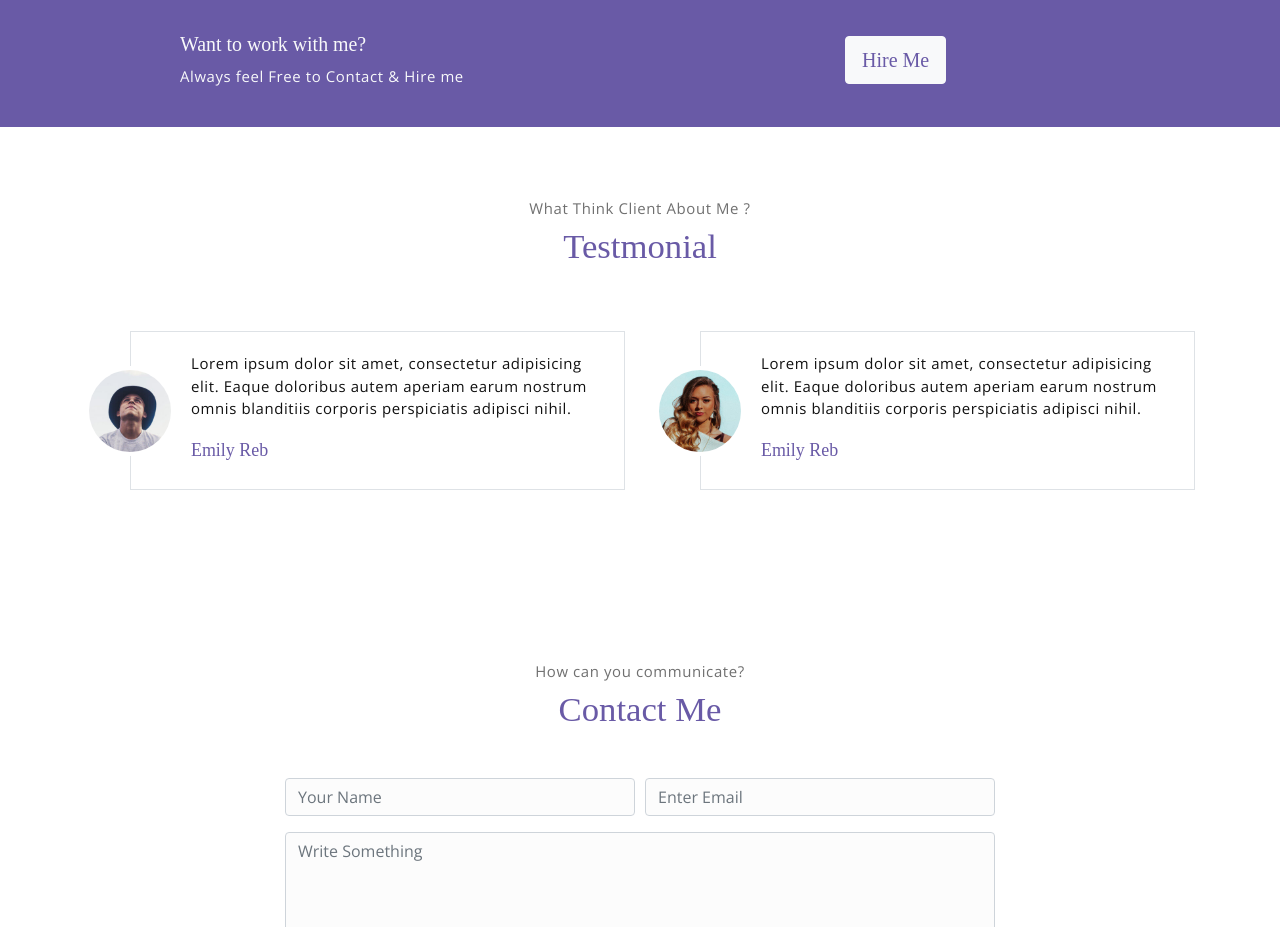
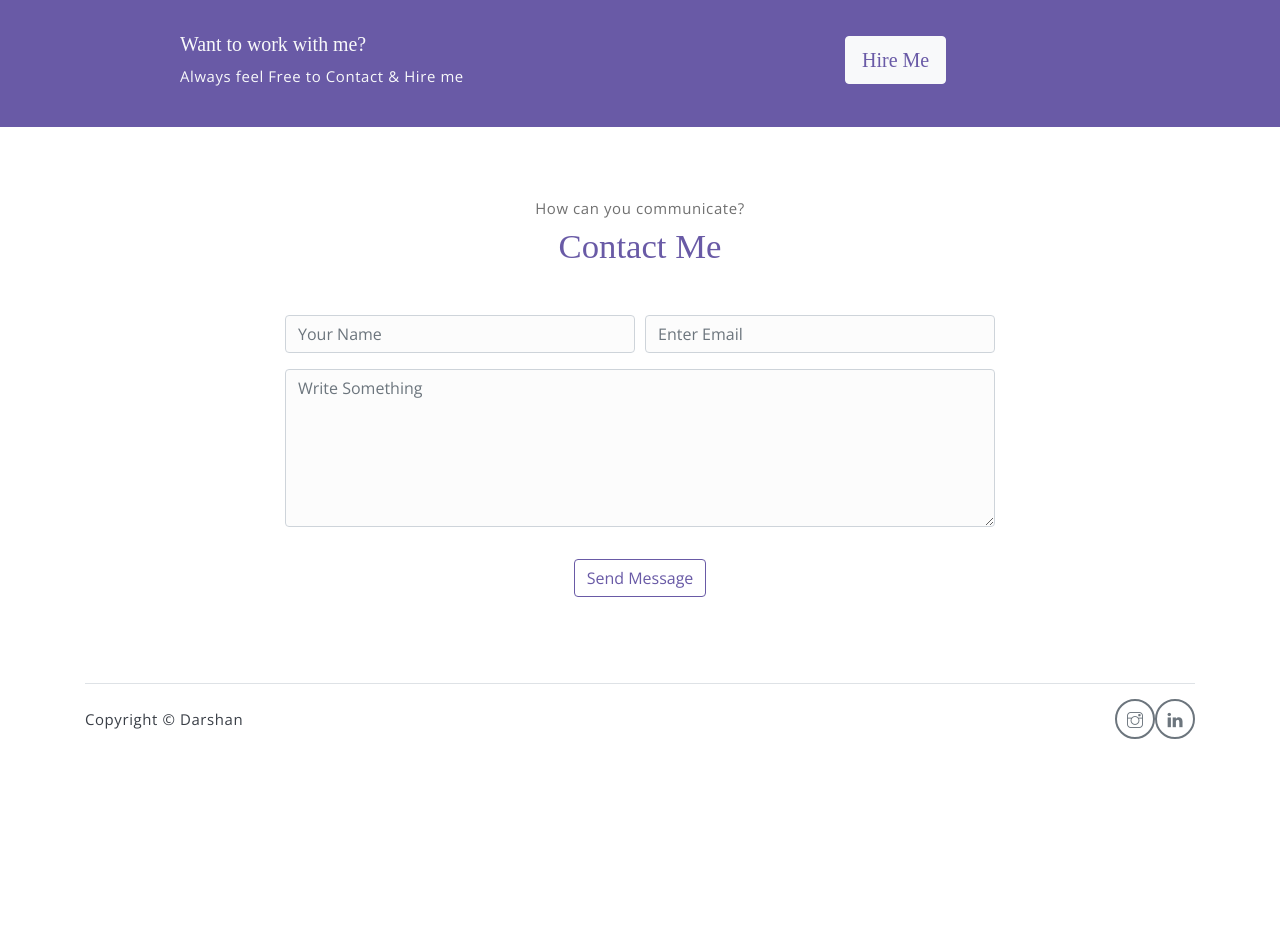
Before and after one commit to Darshan-unagar/portfolio-frontend, a React (Vite) app: page / in a window 1280 px wide. Shown: the part 2420-3347 px from the top of the page. After the commit the page ends 3173 px from the top, so only its background shows below. Built offline with nearby package versions, Linux system fonts and the light colour scheme; a web font is replaced by a local one.

Commit message:
Update Index.jsx

```diff
--- a/src/components/Index.jsx
+++ b/src/components/Index.jsx
@@ -177,11 +177,11 @@ function Index() {
     </div> {/* end of container */}
   </section> {/* end of section */}
   {/* testimonial section */}
-  <section className="section" id="testmonial">
+{/*   <section className="section" id="testmonial">
     <div className="container text-center">
       <p className="section-subtitle">What Think Client About Me ?</p>
       <h6 className="section-title mb-6">Testmonial</h6>
-      {/* row */}
+
       <div className="row">
         <div className="col-md-6">
           <div className="testimonial-card">
@@ -210,8 +210,8 @@ function Index() {
           </div>
         </div>
       </div>
-    </div> {/* end of container */}
-  </section> {/* end of testimonial section */}
+    </div>
+  </section>  */}
   {/* contact section */}
   <section className="section" id="contact">
     <div className="container text-center">
```
